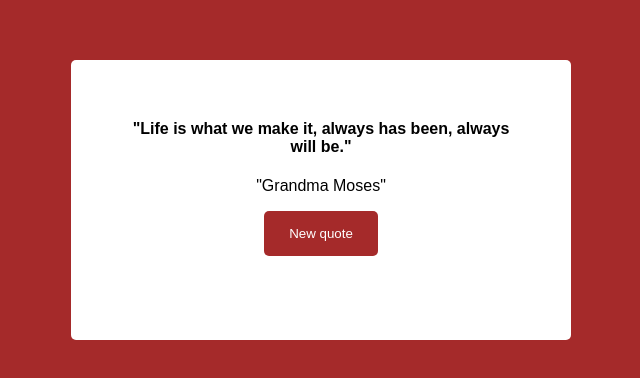
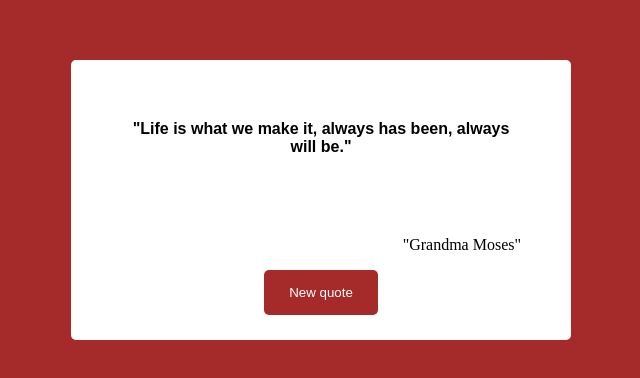
Before and after one commit to germandiaz17/quotes-React, a React (Create React App) app: page / in a window 1280 px wide. Shown: the part 200-578 px from the top of the page, without its empty margins (319-959 px from the left). Built offline with nearby package versions, Linux system fonts and the light colour scheme.

Commit message:
version final

```diff
--- a/src/App.css
+++ b/src/App.css
@@ -33,3 +33,13 @@ body{
   cursor: pointer;
   color: white;
 }
+
+.phrase{
+  height: 100px;
+}
+
+.author{
+  font-family: 'Times New Roman', Times, serif;
+  display: flex;
+  justify-content: flex-end;
+}
--- a/src/QuotsBox.js
+++ b/src/QuotsBox.js
@@ -12,8 +12,13 @@ const Quots = () => {
 
     return(
         <div className='quote-box'>
-            <h4>"{phrase[state].quote}"</h4>
-            <p>"{phrase[state].author}"</p>
+            <div className='phrase'>
+                <h4>"{phrase[state].quote}"</h4>
+            </div>
+
+            <div className='author'>
+                <p>"{phrase[state].author}"</p>
+            </div>
             <button className='change' type='button' onClick={() => {setState(randomNumber())}}>New quote</button>
         </div>
     )
```
